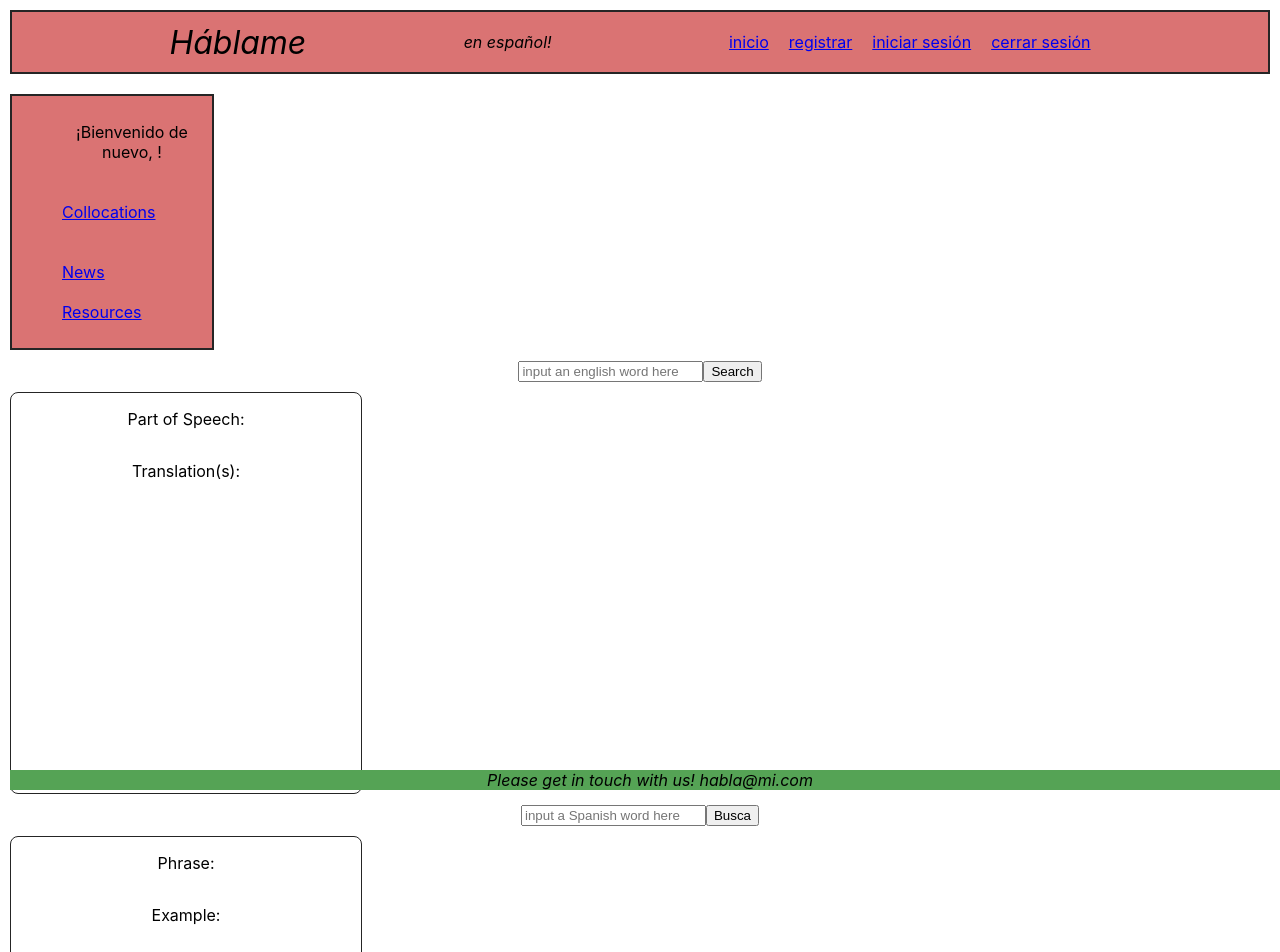
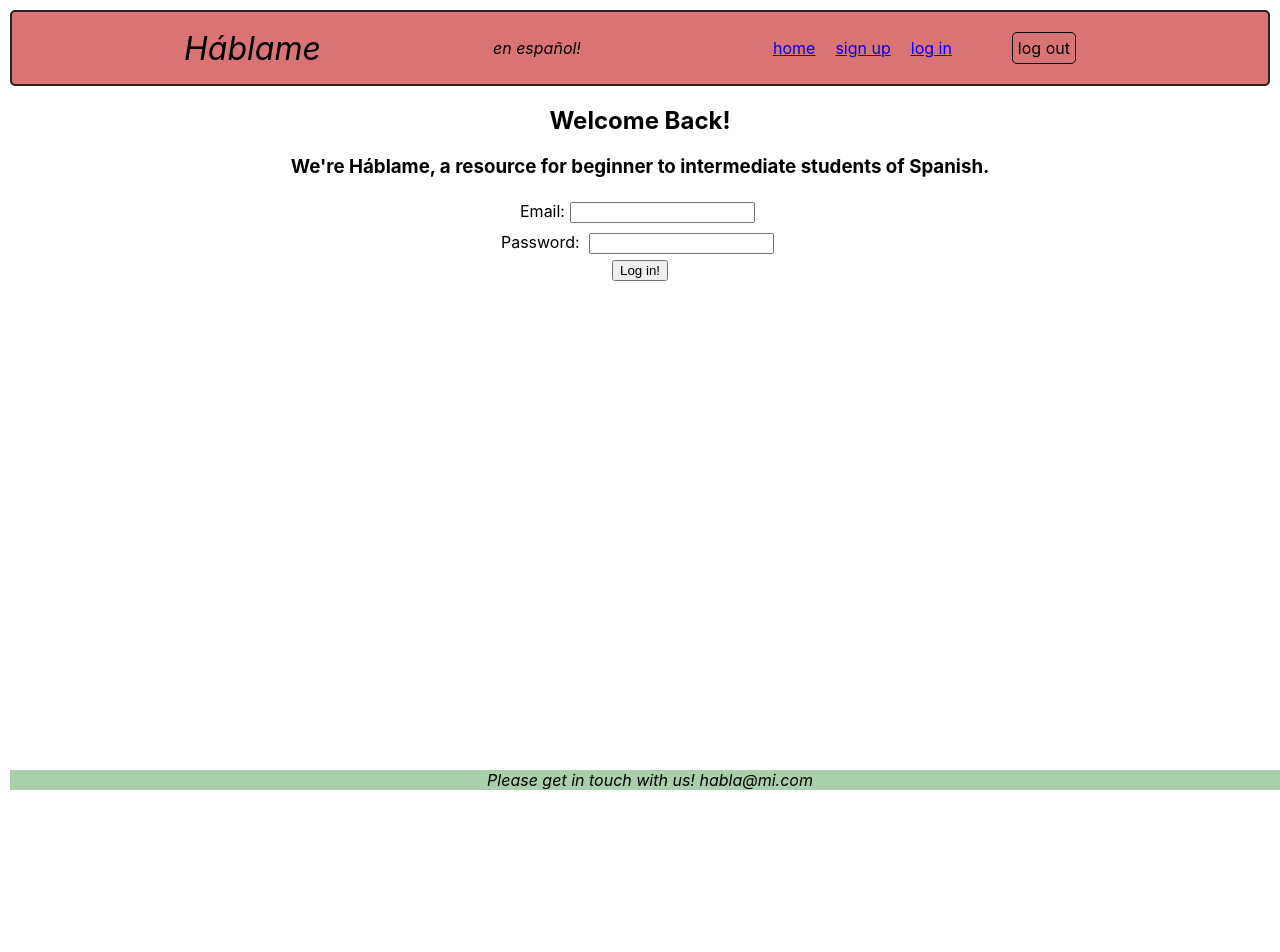
Before and after one commit to sfcalico/hablame-client, a React (Create React App) app: page /home in a window 1280 px wide. Shown: the top 952 px of the page. After the commit the page ends 800 px from the top, so only its background shows below. Built offline with nearby package versions, Linux system fonts and the light colour scheme.

Commit message:
one function left

```diff
--- a/src/App.css
+++ b/src/App.css
@@ -2,7 +2,25 @@
   text-align: center;
 }
 
-/* Title Bar and Signup Page*/
+/* Title Bar, Signup, and Login Pages*/
+
+.suliBtn {
+  text-decoration: none;
+}
+
+.logoutBtn {
+  border: 1px solid black;
+  border-radius: 5px;
+  padding: 5px;
+  margin-left: 50px;
+  transition-duration: 0.4s;
+}
+
+.logoutBtn:hover {
+  border: 1px solid red;
+  color:seashell;
+}
+
 .titleBar {
   display: flex;
   justify-content: space-evenly;
@@ -10,6 +28,7 @@
   align-items: center;
   background-color:rgb(218, 115, 115);
   border: 2px solid rgb(37, 37, 37);
+  border-radius: 5px;
 }
 
 .titleLinks {
@@ -17,6 +36,7 @@
   list-style: none;
   margin: 5px;
   padding: 5px;
+  align-items: center;
 }
 
 .title {
@@ -48,7 +68,7 @@ ul li {
 .navBar {
   background-color: rgba(218, 115, 115);
   border: 2px solid rgb(37, 37, 37);
-  /* display: flex; */
+  border-radius: 5px;
   width: 200px;
   margin: 10px;
 }
@@ -60,7 +80,8 @@ ul li {
   align-items: flex-start;
 }
 .grid-container {
-  display: grid;
+  display: flex;
+  align-content: center;
 }
 .homeSections {
   display: inline-grid;
@@ -69,33 +90,50 @@ ul li {
   display: flex;
   width: 350px;
   height: 400px;
-  border: 1px solid rgb(37, 37, 37);
-  border-radius: 8px;
+  border: 2px solid rgb(37, 37, 37);
+  border-radius: 5px;
   margin: 10px;
   justify-items: left;
   flex-direction: column;
+}
 
+input {
+  margin: 5px;
 }
 
 
 /* Collocations Page*/
 
 .colloc-forms {
-  display: table-row;
+  display: flex;
+  align-content: center;
 }
 .colloc-container {
-  display: table-row;
+  display: flex;
+  padding: 10px;
+  border: 2px solid black;
 }
 .saved-list {
-  display: table-row;
   float:left;
-  border: 1px solid rgb(37, 37, 37);
+  border: 2px solid rgb(37, 37, 37);
+  padding: 10px;
+  margin:0px;
+}
+
+.collocTitle {
+  padding: 0 55px;
 }
 
 .examples {
-  display: table-row;
-  float:inline-end;
+  float:right;
   border: 1px solid rgb(37, 37, 37);
+  margin: 10px;
+}
+.exTitle {
+  padding: 0 55px;
+}
+.example-sentence {
+  margin: 15px;
 }
 
 
@@ -103,7 +141,7 @@ ul li {
 .footer {
   position: fixed;
   bottom: 0;
-  background-color: rgb(85, 163, 85);
+  background-color: rgba(85, 163, 85, 0.5);
   margin: 10px;
   width: 100%;
   font-style: oblique;
--- a/src/App.js
+++ b/src/App.js
@@ -2,7 +2,6 @@ import { Routes, Route, Navigate } from 'react-router-dom';
 import { VisitorContext } from './context/VisitorContext';
 import CollocationPage from './pages/CollocationPage';
 import TitleBar from './components/TitleBar';
-// import NavBar from './components/NavBar';
 import HomePage from './pages/HomePage';
 import Signup from './pages/SignupPage';
 import Login from './pages/LoginPage';
@@ -12,17 +11,23 @@ import './App.css';
 
 function App() {
 
-  const value = useContext(VisitorContext);
+  const { userState } = useContext(VisitorContext);
+  const [ user ] = userState;
 
   return (
     <div className="App">
 
       <TitleBar />
       <Routes>
-          <Route path="/signup" element={ <Signup />} />
-          <Route path="/login" element={ <Login />} />
-          <Route path="/home" element={ <HomePage />} />
-          <Route path="/collocations" element={ <CollocationPage />} />
+          <Route path="/signup" element={ user ? <HomePage /> : <Signup />} />
+
+          <Route path="/login" element={ user ? <HomePage /> : <Login /> } />
+
+          <Route path="/home" element={ user ? <HomePage /> : <Login /> } />
+
+          <Route path="/collocations" element={ !user ? <Login /> : <CollocationPage /> } />
+
+          <Route path="/collocations/:id" element={ <CollocationPage /> } />
       </Routes>
       <Footer />
     </div>
--- a/src/components/Collocations.js
+++ b/src/components/Collocations.js
@@ -1,11 +1,66 @@
-const Collocations = (props) => {
+import axios from "axios";
+import { useParams, Link } from "react-router-dom";
+import { useState, useEffect, useContext } from 'react';
+import { VisitorContext } from '../context/VisitorContext';
+
+const Collocations = () => {
+
+    const { userState } = useContext(VisitorContext);
+    const [ user, setUser ] = userState;
+    const [ collocationList, setCollocationList ] = useState([]);
+    const { id } = useParams();
+    console.log(id);
+
+    const fetchCollocations = async (e) => {
+        // e.preventDefault();
+        try {
+            let response = await axios.get(`http://localhost:3001/collocations/${user.id}`)
+            setCollocationList(response.data.collocations)
+            console.log(response);
+            console.log(collocationList);
+        } catch (error) {
+            console.log(error)
+        }
+    }
+
+    // run on page load
+    useEffect(() => {
+        fetchCollocations()
+    }, []);
+
     return (
         <div className="colloc-container">
             <div className="savedList">
-                <p>Saved Collocations</p>
+                <h3 className="collocTitle">Saved Collocations</h3>
+                <section>
+                    { collocationList.map((collocation, i) => {
+                        return (
+                            <p key={i} className="listItem">
+                                <Link to={`/collocations/${collocation.id}`} >
+                                    {collocation.phrase}
+                                </Link>
+                            </p>
+                        )
+                    }) }
+                </section>
+
             </div>
             <div className="examples">
-                <p>Example sentences will appear here</p>
+                <h3 className="exTitle">Example sentences</h3>
+                <section>
+                    { collocationList.map((collocation, i) => {
+                        return (
+                            <div key={i}>
+                                { collocation.id === parseInt(id) ?
+                                    <p className="example-sentence">
+                                        {collocation.example}
+                                    </p>
+                                    :
+                                    null }
+                            </div>
+                        )
+                    })}
+                </section>
             </div>
         </div>
     )
--- a/src/components/TitleBar.js
+++ b/src/components/TitleBar.js
@@ -4,9 +4,11 @@ import { VisitorContext } from '../context/VisitorContext';
 
 const TitleBar = () => {
 
-    const { visitorState, emailState } = useContext(VisitorContext);
-    const [ setVisitor ] = visitorState;
-    const [ setEmail ] = emailState;
+    const { userState, nameState, emailState, passwordState } = useContext(VisitorContext);
+    const [ user, setUser ] = userState;
+    const [ name, setName ] = nameState;
+    const [ email, setEmail ] = emailState;
+    const [ password, setPassword] = passwordState;
 
     return (
         <nav className='titleBar'>
@@ -15,21 +17,24 @@ const TitleBar = () => {
 
             <ul className="titleLinks">
                 <li>
-                    <Link to="/home">inicio</Link>
+                    <Link to="/home">home</Link>
                 </li>
                 <li>
-                    <Link to="/signup">registrar</Link>
+                    <Link to="/signup">sign up</Link>
                 </li>
                 <li >
-                    <Link to="/login">iniciar sesión</Link>
+                    <Link to="/login">log in</Link>
                 </li>
                 <li
+                    className='logoutBtn'
                     onClick={() => {
-                        localStorage.removeItem('userId')
-                        setVisitor({})
-                        setEmail('')
+                        localStorage.removeItem('userId');
+                        setUser({});
+                        setName('');
+                        setEmail('');
+                        setPassword('')
                     }}>
-                    <Link to="/login">cerrar sesión</Link>
+                    log out
                 </li>
             </ul>
         </nav>
--- a/src/context/VisitorContext.js
+++ b/src/context/VisitorContext.js
@@ -4,20 +4,26 @@ const VisitorContext = createContext();
 
 const VisitorProvider = ({children}) => {
 
-    const [ visitor, setVisitor ] = useState('');
+    // client info
+    const [ user, setUser ] = useState('');
     const [ email, setEmail ] = useState('');
     const [ name, setName ] = useState('');
     const [ password, setPassword ] = useState('');
+
+    // client input
     const [ entry, setEntry ] = useState('');
     const [ palabra, setPalabra ] = useState('');
     const [ search, setSearch ] = useState('');
     const [ busca, setBusca ] = useState('');
 
     const state = {
-        visitorState: [ visitor, setVisitor ],
+        // client info states
+        userState: [ user, setUser ],
         emailState: [ email, setEmail ],
         nameState: [ name, setName ],
         passwordState: [ password, setPassword ],
+
+        // client input states
         entryState: [ entry, setEntry ],
         palabraState: [ palabra, setPalabra ],
         searchState: [ search, setSearch ],
--- a/src/pages/HomePage.js
+++ b/src/pages/HomePage.js
@@ -7,31 +7,30 @@ import axios from "axios";
 
 const HomePage = () => {
 
+    // user info
     const { entryState, palabraState, searchState } = useContext(VisitorContext);
-
     const [ entry, setEntry ] = entryState;
     const [ palabra, setPalabra ] = palabraState; // palabra is 'word' in Spanish; this variable sets what 'busca' is.
+    const [ search, setSearch ] = searchState;
+    // dictionary info
+    const [ wordDef, setWordDef ] = useState('');
+    // collocation info
+    const [ collocation, setCollocation ] = useState('');
+    const [ example, setExample ] = useState('');
+    const [ exampleTwo, setExampleTwo ] = useState('');
 
-    const [ search, setSearch ] = searchState;
-    // const [ busca, setBusca ] = buscaState; // busca is 'search' in Spanish; this variable is the word thrown to the Linguatool
-
-    const [ wordDef, setWordDef ] = useState('');
-    const [ collocation, setCollocation ] = useState([]);
-
-    // Fetch definitions, etc from dictionaryAPI
+    // Fetch info from dictionaryAPI
     const fetchDefinition = async (e) => {
         e.preventDefault();
         try {
             let response = await axios.get(`https://www.dictionaryapi.com/api/v3/references/spanish/json/${search}?key=ac630850-7803-474e-aa36-db05619dda38`)
-            console.log(response)
             setWordDef([response.data[0].fl, response.data[0].shortdef])
-            console.log(wordDef)
         } catch (error) {
             console.log(error)
         }
     }
 
-    // Fetch collocations from Linguatools
+    // Fetch collocation info from Linguatool
 
     const fetchCollocation = async (e) => {
         e.preventDefault();
@@ -42,48 +41,42 @@ const HomePage = () => {
                 'x-rapidapi-key': '503b7bbd65mshd446b8d90cd6cb6p1e8ee0jsne6957715a86f'
                 }
             })
-            setCollocation([response.data[0].collocation, response.data[0].example1, response.data[0].example2])
-            console.log(response);
-            console.log(collocation);
+            setCollocation(response.data[0].collocation)
+            setExample(response.data[0].example1)
+            setExampleTwo(response.data[0].example2)
         } catch (error) {
             console.log(error, error.message);
         }
-    //     const options = {
-    //         method: 'GET',
-    //         url: 'https://linguatools-top-spanish-collocations.p.rapidapi.com/',
-    //         params: {query: `${palabra}`},
-    //         headers: {
-    //           'x-rapidapi-host': 'linguatools-top-spanish-collocations.p.rapidapi.com',
-    //           'x-rapidapi-key': '503b7bbd65mshd446b8d90cd6cb6p1e8ee0jsne6957715a86f'
-    //         }
-    //     };
-
-    //     // try {
-    //     axios.request(options).then(function (response) {
-    //         console.log(response.data);
-    //         setCollocation([response.data[0].collocation, response.data[0].example1, response.data[0].example2]);
-    //         console.log(collocation);
-    //     }).catch(function (error) {
-    //         console.error(error);
-    //     });
     }
 
 
-    // Save collocation to userProfile
-    const saveCollocation = (e) => {
+    // Save first example to userProfile
+    const saveCollocation1 = (e) => {
         e.preventDefault();
-        const exampleSentences = [collocation[1], collocation[2]];
-        console.log(exampleSentences);
-        axios.post(`https://git.heroku.com/habla-me-api.git/users/collocation`,  {
+        const phrase = collocation;
+        axios.post(`http://localhost:3001/users/collocation`,  {
             word: palabra,
-            phrase: collocation[0],
-            example: exampleSentences,
+            phrase: phrase,
+            example: example,
             userId: localStorage.getItem('userId')
         }).then((response) => {
             console.log(response);
         })
     }
 
+    // Save second sentence to userProfile
+    const saveCollocation2 = (e) => {
+        e.preventDefault();
+        const phrase = collocation;
+        axios.post(`http://localhost:3001/users/collocation`,  {
+            word: palabra,
+            phrase: phrase,
+            example: exampleTwo,
+            userId: localStorage.getItem('userId')
+        }).then((response) => {
+            console.log(response);
+        })
+    }
 
 
     return (
@@ -97,7 +90,7 @@ const HomePage = () => {
                     className="dictionaryApi">
                 <input
                     type="text"
-                    placeholder="input an english word here"
+                    placeholder="English-Spanish dictionary"
                     onChange={(e) => {setEntry(e.target.value)}}
                     value={entry}
                 />
@@ -105,28 +98,29 @@ const HomePage = () => {
                 </form>
                 <div className="search-results">
                     <p>Part of Speech: {wordDef[0]}</p>
-                    <p>Translation(s): {wordDef[1]}</p>
+                    <p>Translation: {wordDef[1]}</p>
                 </div>
             </section>
             <section className="homeSections">
-                <form
+                <div>
+                    <form
                     // onSubmit={(e) => {fetchCollocation(e)}}
                     className="linguaTool">
                     <input
                         type="text"
-                        placeholder="input a Spanish word here"
+                        placeholder="Spanish collocations"
                         onChange={(e) => {setPalabra(e.target.value)}}
                         value={palabra}
                     />
-                <button onClick={(e) => fetchCollocation(e)}>Busca</button>
+                    <button onClick={(e) => fetchCollocation(e)}>Busca</button>
                 </form>
+                </div>
                 <div className="search-results">
-                    <p>Phrase: {collocation[0]}</p>
-                    <p>Example: {collocation[1]}</p>
-                    <p>Example: {collocation[2]}</p>
-                    <form onSubmit={(e) => {saveCollocation(e)}}>
-                        <button>Save</button>
-                    </form>
+                    <p>Phrase: {collocation}</p>
+                    <p>Example: {example}</p>
+                        <button onClick={(e) => {saveCollocation1(e)}}>save first example</button>
+                    <p>Example: {exampleTwo}</p>
+                        <button onClick={(e) => {saveCollocation2(e)}}>save second example</button>
                 </div>
             </section>
         </div>
--- a/src/pages/LoginPage.js
+++ b/src/pages/LoginPage.js
@@ -1,34 +1,37 @@
+import { VisitorContext } from "../context/VisitorContext";
+import { useContext, useState } from "react";
 import axios from 'axios';
-import { Link } from 'react-router-dom';
-import { useContext, useState } from "react";
-import { VisitorContext } from "../context/VisitorContext";
 
 const Login = () => {
 
-    const { visitorState, emailState, passwordState } = useContext(VisitorContext);
-    const [ setVisitor ] = visitorState;
+    const { userState, nameState, emailState, passwordState } = useContext(VisitorContext);
+    const [ user, setUser ] = userState;
+    const [ name, setName ] = nameState;
     const [ email, setEmail ] = emailState;
     const [ password, setPassword ] = passwordState;
     const [ emailError, setEmailError ] = useState();
 
-    const submitForm = (e) => {
+    const submitForm = async (e) => {
         e.preventDefault();
-        axios.post(`https://git.heroku.com/habla-me-api.git/users`,  { email, password })
-            .then((response) => {
-                console.log(response);
-                localStorage.setItem('userId', response.data.user.id)
-                setVisitor(response.data.user)
-            })
-            .catch((error) => {
-                setEmailError(error.message);
-                console.log(emailError);
-            })
+        try {
+            let response = await axios.post(`http://localhost:3001/users/login`,  { email, password })
+            console.log(response);
+            localStorage.setItem('userId', response.data.user.id);
+            setName(response.data.user.name);
+            setUser(response.data.user);
+        } catch (error) {
+            setEmailError(error);
+            console.log(emailError);
+        }
+
     }
 
     return (
 
-        <>
+        <div>
             <h2>Welcome Back!</h2>
+            <h3 className="welcomeMsg">We're Háblame, a resource for beginner to intermediate students of Spanish.</h3>
+
             <form onSubmit={submitForm} className="suli-form" >
                 <div>
                     <label htmlFor="email">Email:</label>
@@ -36,14 +39,19 @@ const Login = () => {
 
                 </div>
                 <div>
-                    <label htmlFor="password">Password:</label>
+                    <label htmlFor="password">Password: </label>
                     <input value={password} type="password" onChange={(e) => setPassword(e.target.value)} />
                 </div>
                 <div>
-                    <input type="submit" value="Log In!" className="suli-button"><Link to="/home" /></input>
+                    <button
+                        type="submit"
+                        value="Log In!"
+                        className="suli-button">
+                        Log in!
+                    </button>
                 </div>
             </form>
-        </>
+        </div>
     )
 
 }
--- a/src/pages/SignupPage.js
+++ b/src/pages/SignupPage.js
@@ -1,30 +1,29 @@
+import { VisitorContext } from "../context/VisitorContext";
+import { useContext, useState } from "react";
 import axios from 'axios';
-import { Link } from 'react-router-dom';
-import { useContext, useState } from "react";
-import { VisitorContext } from "../context/VisitorContext";
 
 const Signup = () => {
 
-    const { emailState, nameState, passwordState } = useContext(VisitorContext);
-    // const [ setVisitor ] = visitorState;
+    const { userState, emailState, nameState, passwordState } = useContext(VisitorContext);
+    const [ user, setUser ] = userState;
     const [ name, setName ] = nameState;
     const [ email, setEmail ] = emailState;
     const [ password, setPassword ] = passwordState;
     const [ emailError, setEmailError ] = useState();
 
-    const submitForm = (e) => {
+    const submitForm = async (e) => {
         e.preventDefault();
-        axios.post(`http://https://git.heroku.com/habla-me-api.git/users`, { name, email, password})
-            .then((response) => {
-                console.log(response);
-                localStorage.setItem('userId', response.data.user.id);
-                setName(response.data.user.name);
-            })
-            .catch((error) => {
-                setEmailError(error.message);
-                console.log(emailError);
-            })
+        try {
+            let response = await axios.post(`http://localhost:3001/users/signup`, { name, email, password})
+            localStorage.setItem('userId', response.data.user.id);
+            setName(response.data.user.name);
+            setUser(response.data.user);
+        } catch (error) {
+            setEmailError(error);
+            console.log(emailError);
+        }
     }
+
 
     return (
         <div>
@@ -45,13 +44,11 @@ const Signup = () => {
                     <input value={password} type="password" onChange={(e) => setPassword(e.target.value)} />
                 </div>
                 <div>
-                    {/* <Link to="/home"> */}
-                        <input
-                            type="submit"
-                            value="sign up!"
-                            className="suli-button"
-                        />
-                    {/* </Link> */}
+                    <button
+                        type="submit"
+                        className="suli-button">
+                        Sign up!
+                    </button>
                 </div>
             </form>
         </div>
```
Also changed, not shown: src/pages/CollocationPage.js (+6 -2 lines).
